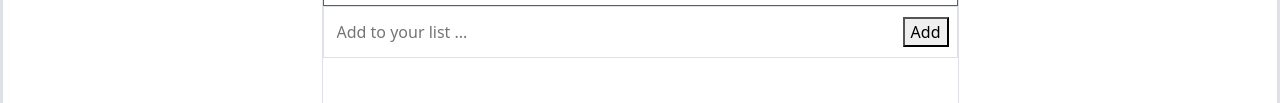
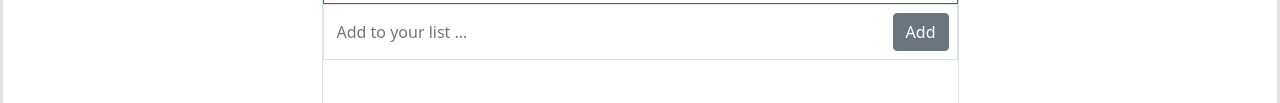
Before and after one commit to M-AminAlizadeh/Todo-list-app, a website built with webpack: page src/index.html in a window 1280 px wide. Shown: the part 395-498 px from the top of the page. Built offline with nearby package versions, Linux system fonts and the light colour scheme.

Commit message:
Change add button style

```diff
--- a/src/index.html
+++ b/src/index.html
@@ -31,7 +31,7 @@
           name="task"
           class="task-input border-0 w-100"
           placeholder="Add to your list ..." />
-        <button type="submit" class="add-btn">Add</button>
+        <button type="submit" class="btn btn-secondary add-btn">Add</button>
       </div>
       <!-- Tasks -->
       <ul class="tasks-container p-2 list-unstyled "></ul>
```
